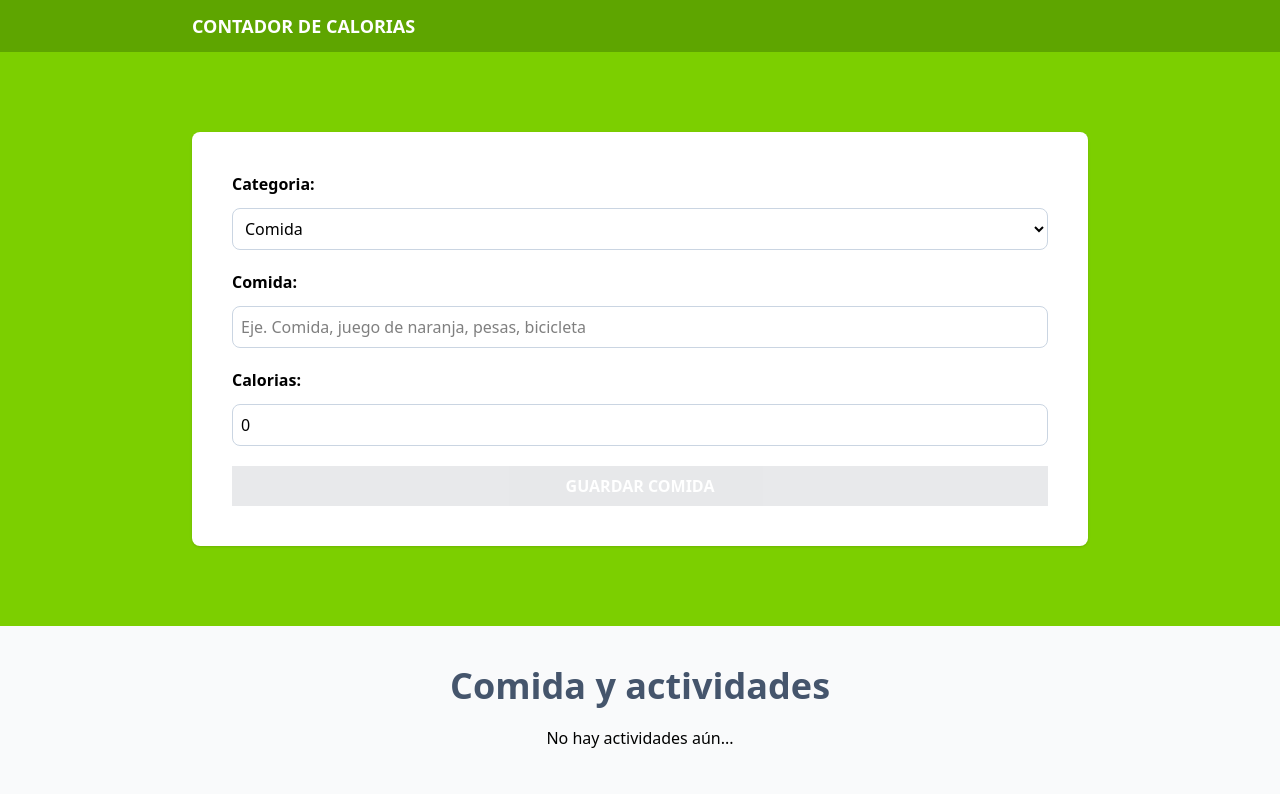
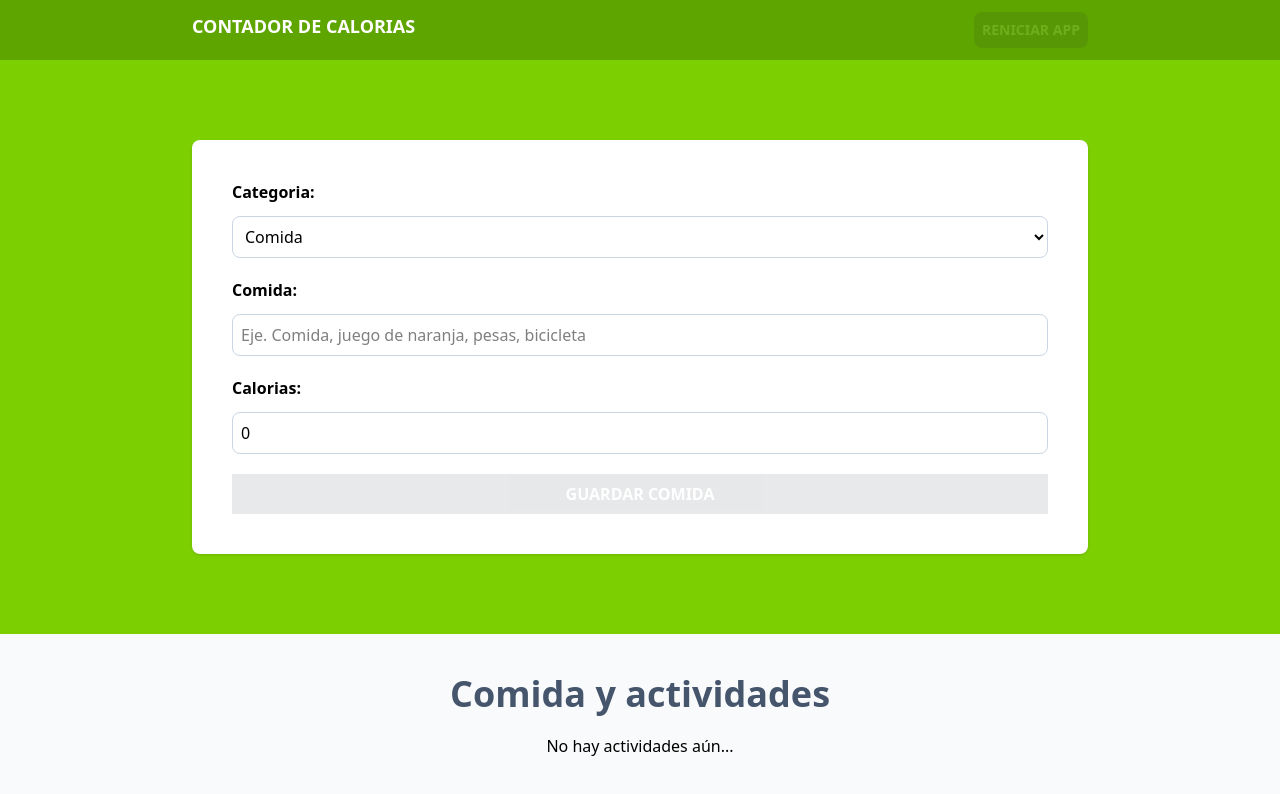
Before and after one commit to AlexhHr23/calorie-tracker, a React (Vite) app: page / in a window 1280 px wide. Shown: the top 794 px of the page. Built offline with nearby package versions, Linux system fonts and the light colour scheme.

Commit message:
feat: boton para reiniciar app

```diff
--- a/src/App.tsx
+++ b/src/App.tsx
@@ -1,4 +1,4 @@
-import { useReducer, useEffect } from "react"
+import { useReducer, useEffect, useMemo } from "react"
 import { Form } from "./components/Form"
 import { activityReducer, initialState } from "./reducers/activityReducer"
 import { ActivityList } from "./components/ActivityList"
@@ -13,6 +13,8 @@
     localStorage.setItem('activities', JSON.stringify(state.activities))
   }, [state.activities])
 
+  const canRestart = () => useMemo(() => state.activities.length,[state.activities])
+
 
   return (
     <>
@@ -21,6 +23,13 @@
           <h1 className="text-center text-lg font-bold text-white uppercase">
             Contador de calorias
           </h1>
+          <button
+            className="bg-gray-800 hover:bg-gray-900 p-2 font-bold uppercase text-white cursor-pointer rounded-lg text-sm disabled:opacity-10"
+            disabled={!canRestart()}
+            onClick={() => dispatch({type: 'restart-app'})}
+          >
+            Reniciar app
+          </button>
           {/* <button></button> */}
         </div>
       </header>
--- a/src/components/ActivityList.tsx
+++ b/src/components/ActivityList.tsx
@@ -27,7 +27,7 @@
         {isEmtpyActivities ?
             <p className="text-center my-5">No hay actividades aún...</p> :
         activities.map(activity => (
-            <div key={activity.id} className="px-5 py-10 bg-white flex justify-between">
+            <div key={activity.id} className="px-5 py-10 bg-white flex justify-between shadow">
                 <div className="space-y-2 relative">
                     <p className={`absolute -top-8 -left-8 px-10 py-2 text text-white uppercase font-bold
                         ${activity.category === 1 ? 'bg-lime-500' : 'bg-orange-500'}`}>
--- a/src/reducers/activityReducer.ts
+++ b/src/reducers/activityReducer.ts
@@ -4,7 +4,8 @@
 export type ActivityActions =
     {type:'save-activity', payload: {  newAactivity: Activity}} |
     {type:'set-activeId', payload: {  id: Activity['id']}}  |
-    {type:'delete-activity', payload: {  id: Activity['id']}}
+    {type:'delete-activity', payload: {  id: Activity['id']}} |
+    {type:'restart-app'}
 
 
 
@@ -64,6 +65,13 @@
         }
     }
 
+    if(action.type === 'restart-app'){
+        return {
+            activities: [],
+            activeId: ''
+        }
+    }
+
     return state
 
 }
```
